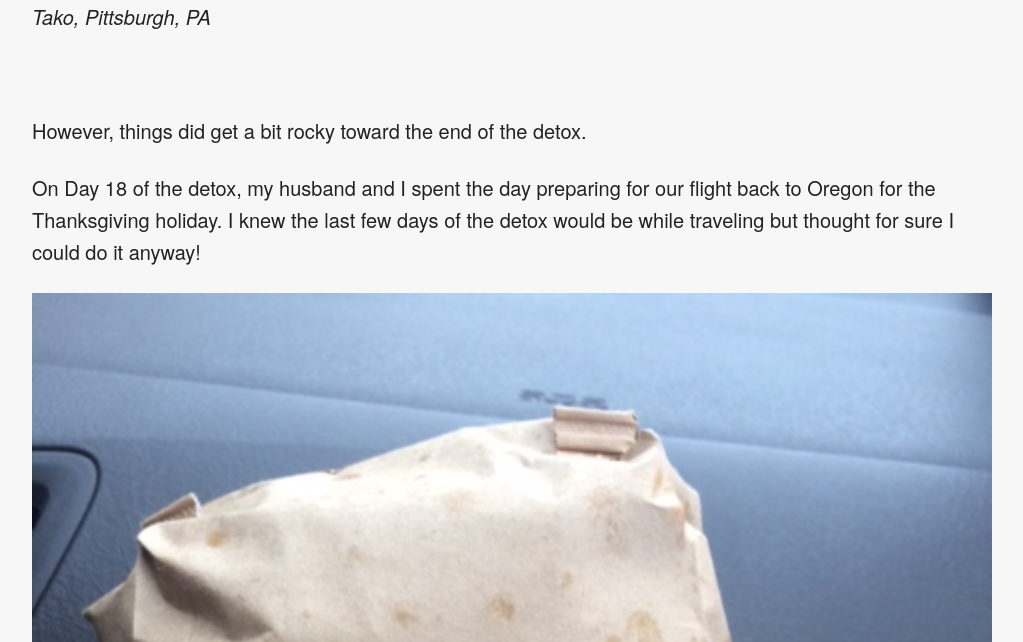
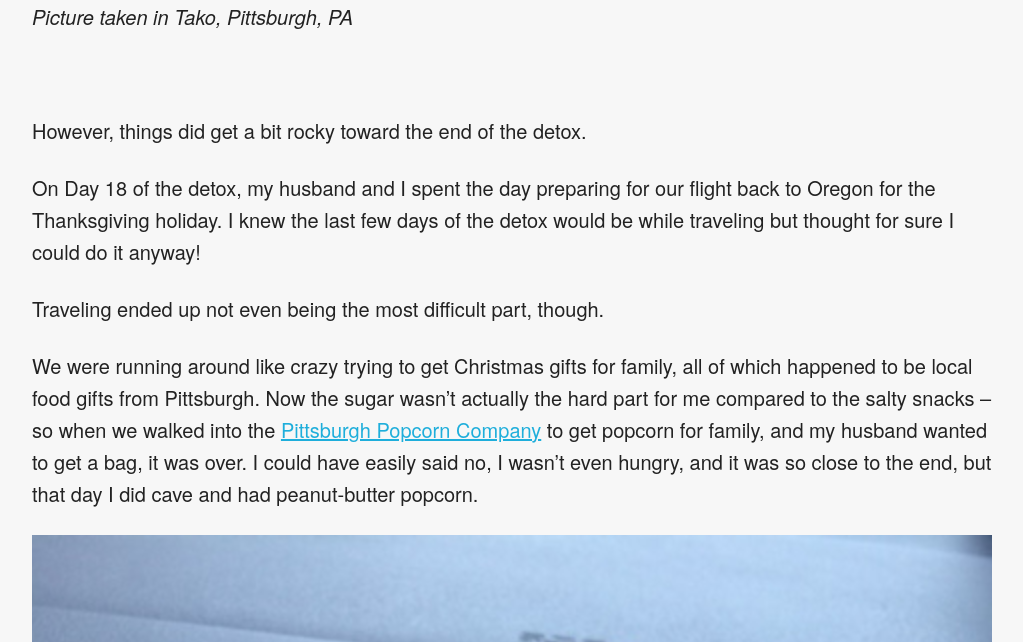
Before and after one commit to RubenSandwich/EdibleEms, a Jekyll site: the page built from _posts/2017-11-25-no-sugar-november-2017.md, in a window 1280 px wide and 900 px high, scrolled down 2323 px, cut to the strip 258-900 px from the top of the window. Shown: the whole strip, without its empty margins (128-1151 px from the left). Built offline with Jekyll 4.4.1, drawn with Linux system fonts in a browser that asks for light colours; comment, search, counter and statistics services are not loaded.

Commit message:
Update 2017-11-25-no-sugar-november-2017.md

```diff
--- a/_posts/2017-11-25-no-sugar-november-2017.md
+++ b/_posts/2017-11-25-no-sugar-november-2017.md
@@ -29,15 +29,13 @@ I had planned all along to go to [Tako](http://takopgh.com), one of Pittsburgh
 
 ![IMG_7724.jpg](/content/IMG_7724.jpg)
 
-*Tako, Pittsburgh, PA*
+*Picture taken in Tako, Pittsburgh, PA*
 
 <br>
 
 However, things did get a bit rocky toward the end of the detox.
 
 On Day 18 of the detox, my husband and I spent the day preparing for our flight back to Oregon for the Thanksgiving holiday. I knew the last few days of the detox would be while traveling but thought for sure I could do it anyway!
-
-![IMG_7655-2.JPG](/content/IMG_7655-2.JPG)
 
 Traveling ended up not even being the most difficult part, though.
 
```
